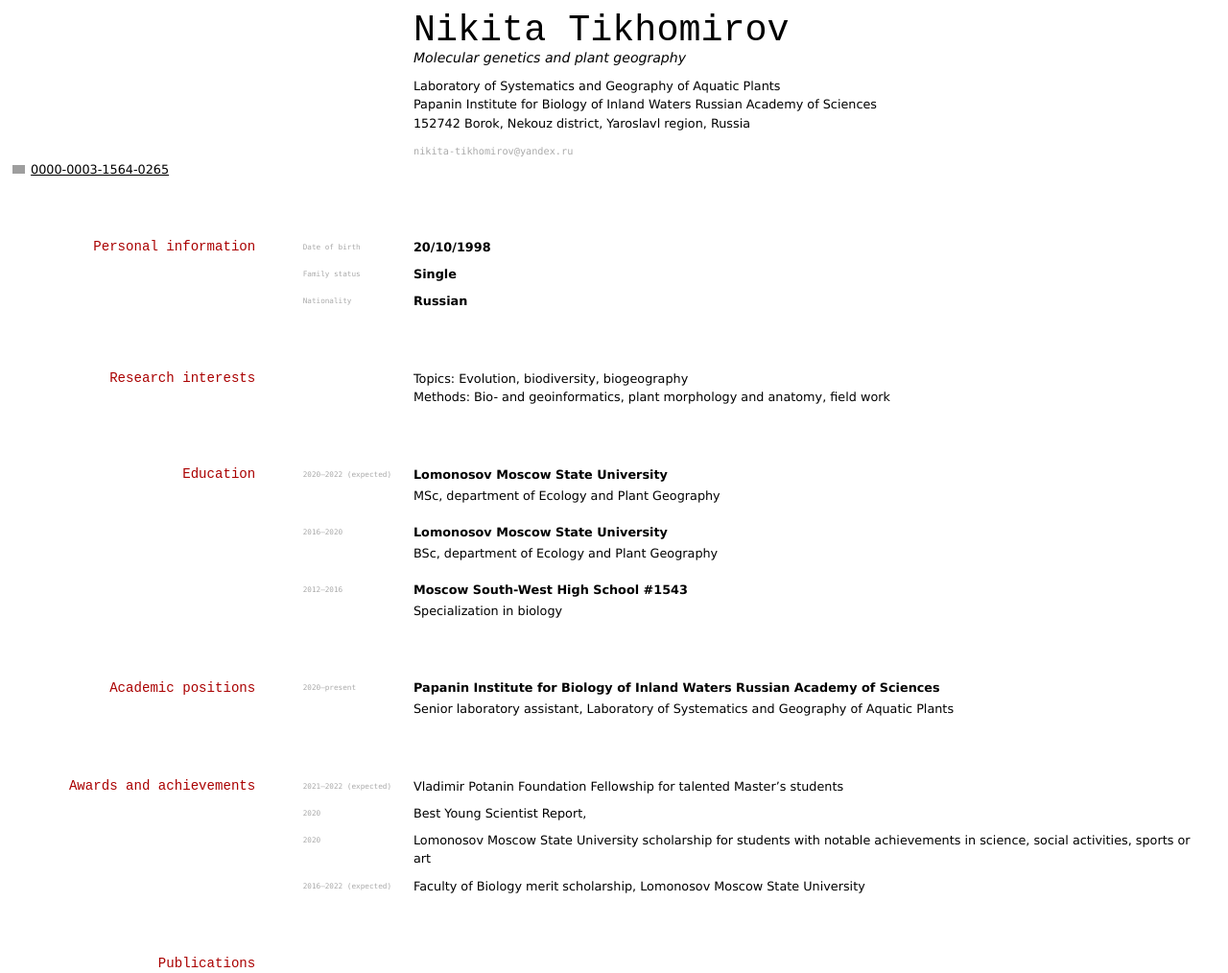
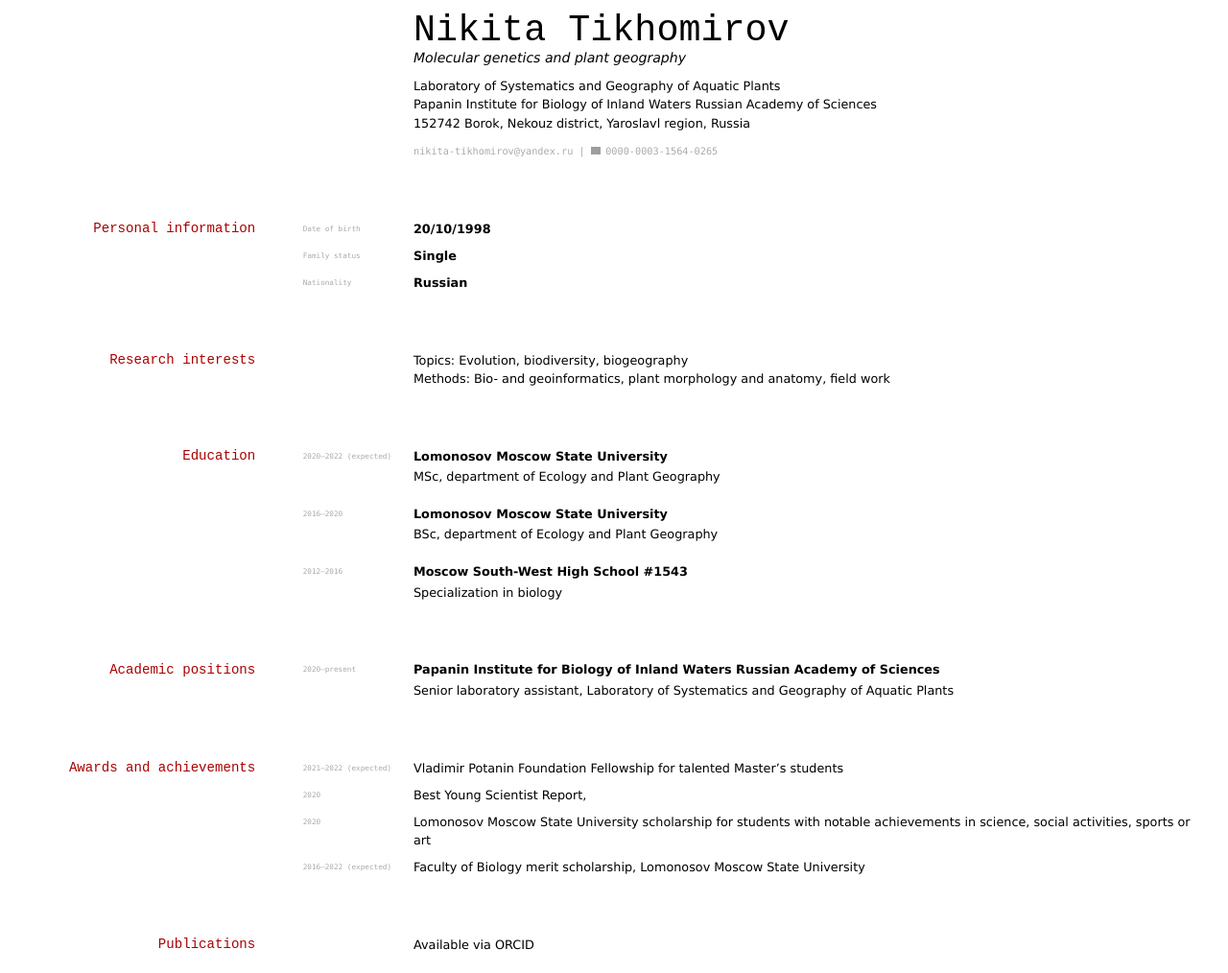
Before and after one commit to elipapa/markdown-cv, a Jekyll site: the page built from index.md, in a window 1280 px wide. Shown: the whole page at 96% size. Built offline with Jekyll 4.4.1, drawn with Linux system fonts in a browser that asks for light colours; grey boxes are pictures that could not be loaded.

Commit message:
fix ORCID record position and missing bibliography

```diff
--- a/index.md
+++ b/index.md
@@ -12,10 +12,7 @@ Laboratory of Systematics and Geography of Aquatic Plants<br>
 Papanin Institute for Biology of Inland Waters Russian Academy of Sciences<br>
 152742 Borok, Nekouz district, Yaroslavl region, Russia
 <div id="webaddress">
-<a href="nikita-tikhomirov@yandex.ru">nikita-tikhomirov@yandex.ru</a>
-</div>
-<div itemscope itemtype="https://schema.org/Person">
-<a itemprop="sameAs" content="https://orcid.org/0000-0003-1564-0265" href="https://orcid.org/0000-0003-1564-0265" target="orcid.widget" rel="me noopener noreferrer" style="vertical-align:top;"><img src="https://orcid.org/sites/default/files/images/orcid_16x16.png" style="width:1em;margin-right:.5em;" alt="ORCID iD icon">0000-0003-1564-0265</a>
+<a href="nikita-tikhomirov@yandex.ru">nikita-tikhomirov@yandex.ru</a> | <a href="https://orcid.org/0000-0003-1564-0265" target="orcid.widget" rel="me noopener noreferrer" style="vertical-align:top;"><img src="https://orcid.org/sites/default/files/images/orcid_16x16.png" style="width:1em;margin-right:.5em;" alt="ORCID iD icon">0000-0003-1564-0265</a>
 </div>
 
 ## Personal information
@@ -74,4 +71,4 @@ Faculty of Biology merit scholarship, Lomonosov Moscow State University
 
 ## Publications
 
-<div id="refs"></div>
+Available via ORCID
```
